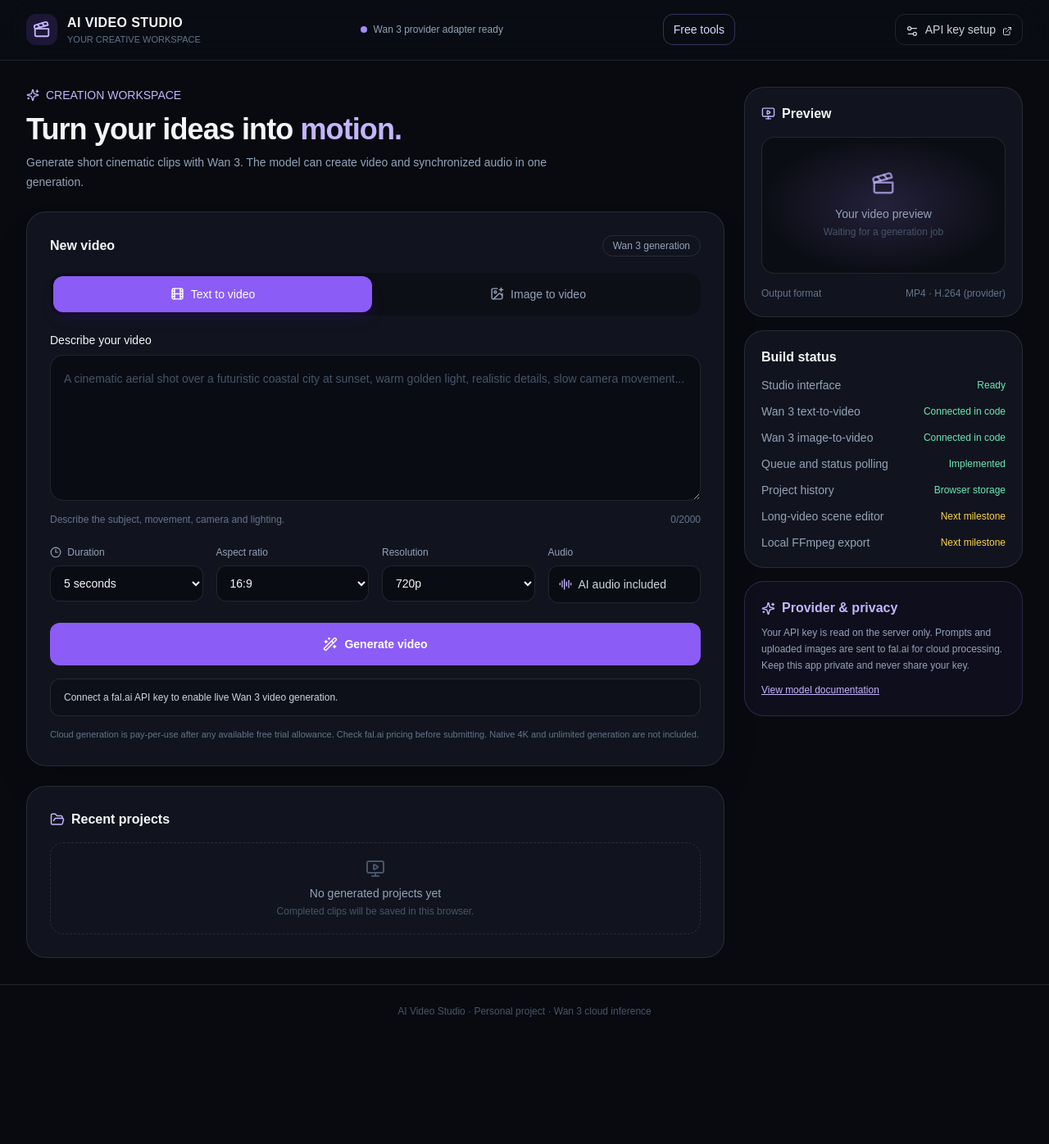
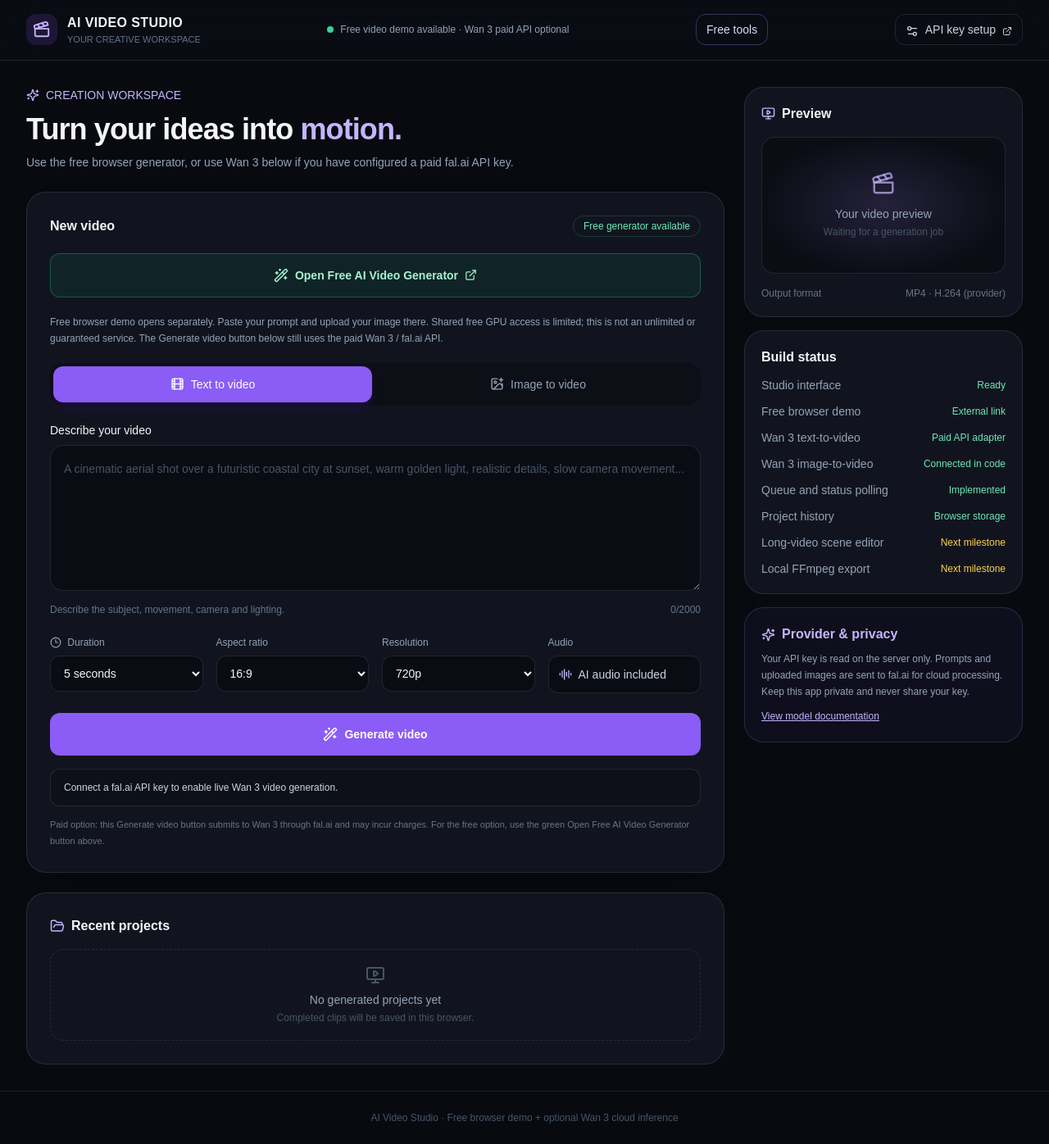
Before and after one commit to Toolnova1/AI-Video-Studio, a Next.js app: page / in a window 1280 px wide. Shown: the whole page at 82% size. Before the commit the page ends 1266 px from the top, so only its background shows below. Built offline with nearby package versions, Linux system fonts and the light colour scheme.

Commit message:
Add visible free video generator option to main studio

```diff
--- a/components/VideoStudio.tsx
+++ b/components/VideoStudio.tsx
@@ -120,17 +120,17 @@ export default function VideoStudio() {
     <header className="sticky top-0 z-20 border-b border-white/10 bg-[#0b0d14]/90 backdrop-blur-xl">
       <div className="mx-auto flex max-w-[1440px] items-center justify-between px-5 py-4 lg:px-8">
         <div className="flex items-center gap-3"><div className="rounded-xl bg-violet-500/15 p-2 text-violet-300"><Clapperboard size={22}/></div><div><div className="font-semibold tracking-wide">AI VIDEO STUDIO</div><div className="text-[11px] text-slate-500">YOUR CREATIVE WORKSPACE</div></div></div>
-        <div className="hidden items-center gap-2 text-xs text-slate-400 sm:flex"><span className={`h-2 w-2 rounded-full ${requestId ? "bg-amber-400" : "bg-violet-400"}`}/><span>{requestId ? "Generation job active" : "Wan 3 provider adapter ready"}</span></div>
+        <div className="hidden items-center gap-2 text-xs text-slate-400 sm:flex"><span className="h-2 w-2 rounded-full bg-emerald-400"/><span>Free video demo available · Wan 3 paid API optional</span></div>
         <a href="/free-tools" className="rounded-xl border border-violet-400/30 px-3 py-2 text-sm text-violet-200 hover:bg-violet-500/10">Free tools</a> <a href="https://fal.ai/dashboard/keys" target="_blank" rel="noreferrer" className="rounded-xl border border-white/10 px-3 py-2 text-sm text-slate-300 hover:bg-white/5"><Settings2 size={16} className="mr-2 inline"/>API key setup <ExternalLink size={12} className="ml-1 inline"/></a>
       </div>
     </header>
 
     <div className="mx-auto grid max-w-[1440px] gap-6 px-5 py-8 lg:grid-cols-[minmax(0,1fr)_340px] lg:px-8">
       <section className="space-y-6">
-        <div><div className="mb-3 flex items-center gap-2 text-sm text-violet-300"><Sparkles size={16}/> CREATION WORKSPACE</div><h1 className="text-3xl font-semibold tracking-tight sm:text-4xl">Turn your ideas into <span className="text-violet-300">motion.</span></h1><p className="mt-2 max-w-2xl text-sm leading-6 text-slate-400">Generate short cinematic clips with Wan 3. The model can create video and synchronized audio in one generation.</p></div>
+        <div><div className="mb-3 flex items-center gap-2 text-sm text-violet-300"><Sparkles size={16}/> CREATION WORKSPACE</div><h1 className="text-3xl font-semibold tracking-tight sm:text-4xl">Turn your ideas into <span className="text-violet-300">motion.</span></h1><p className="mt-2 max-w-2xl text-sm leading-6 text-slate-400">Use the free browser generator, or use Wan 3 below if you have configured a paid fal.ai API key.</p></div>
 
         <div className="rounded-3xl border border-white/10 bg-[#11141e] p-5 shadow-2xl shadow-black/20 sm:p-7">
-          <div className="mb-5 flex flex-wrap items-center justify-between gap-3"><h2 className="font-semibold">New video</h2><span className="rounded-full border border-white/10 px-3 py-1 text-xs text-slate-400">Wan 3 generation</span></div>
+          <div className="mb-5 flex flex-wrap items-center justify-between gap-3"><h2 className="font-semibold">New video</h2><span className="rounded-full border border-emerald-400/20 px-3 py-1 text-xs text-emerald-300">Free generator available</span></div><a href="https://arpitkgoyal-ltx-2-5-demo.static.hf.space/index.html" target="_blank" rel="noreferrer" className="mb-5 flex w-full items-center justify-center gap-2 rounded-xl border border-emerald-400/30 bg-emerald-500/10 px-4 py-4 text-sm font-semibold text-emerald-200 hover:bg-emerald-500/20"><WandSparkles size={18}/> Open Free AI Video Generator <ExternalLink size={15}/></a><p className="mb-5 text-xs leading-5 text-slate-400">Free browser demo opens separately. Paste your prompt and upload your image there. Shared free GPU access is limited; this is not an unlimited or guaranteed service. The Generate video button below still uses the paid Wan 3 / fal.ai API.</p>
           <div className="mb-5 grid grid-cols-2 gap-2 rounded-2xl bg-black/25 p-1">
             <button onClick={() => setMode("text")} className={`flex items-center justify-center gap-2 rounded-xl px-3 py-3 text-sm transition ${mode === "text" ? "bg-violet-500 text-white shadow-lg shadow-violet-950/40" : "text-slate-400 hover:text-white"}`}><Film size={17}/> Text to video</button>
             <button onClick={() => setMode("image")} className={`flex items-center justify-center gap-2 rounded-xl px-3 py-3 text-sm transition ${mode === "image" ? "bg-violet-500 text-white shadow-lg shadow-violet-950/40" : "text-slate-400 hover:text-white"}`}><ImagePlus size={17}/> Image to video</button>
@@ -151,7 +151,7 @@ export default function VideoStudio() {
 
           <button disabled={jobState !== "idle"} onClick={requestGeneration} className="flex w-full items-center justify-center gap-2 rounded-xl bg-violet-500 px-5 py-4 text-sm font-semibold text-white transition hover:bg-violet-400 disabled:opacity-60"><WandSparkles size={18}/>{jobState === "submitting" ? "Submitting request..." : jobState === "queued" ? "Generation in progress..." : "Generate video"}</button>
           {notice && <p role="status" className="mt-4 rounded-xl border border-white/10 bg-black/20 px-4 py-3 text-xs leading-5 text-slate-300">{notice}</p>}
-          <p className="mt-3 text-[11px] leading-5 text-slate-500">Cloud generation is pay-per-use after any available free trial allowance. Check fal.ai pricing before submitting. Native 4K and unlimited generation are not included.</p>
+          <p className="mt-3 text-[11px] leading-5 text-slate-500">Paid option: this Generate video button submits to Wan 3 through fal.ai and may incur charges. For the free option, use the green Open Free AI Video Generator button above.</p>
         </div>
 
         <div className="rounded-3xl border border-white/10 bg-[#11141e] p-5 sm:p-7"><div className="mb-4 flex items-center gap-2"><FolderOpen size={18} className="text-violet-300"/><h2 className="font-semibold">Recent projects</h2></div>{projects.length === 0 ? <div className="flex min-h-28 flex-col items-center justify-center rounded-2xl border border-dashed border-white/10 text-center"><MonitorPlay size={24} className="mb-2 text-slate-600"/><p className="text-sm text-slate-400">No generated projects yet</p><p className="mt-1 text-xs text-slate-600">Completed clips will be saved in this browser.</p></div> : <div className="space-y-3">{projects.map(project => <div key={project.id} className="flex flex-wrap items-center justify-between gap-3 rounded-xl border border-white/10 bg-black/20 p-3"><div className="min-w-0 flex-1"><p className="truncate text-sm text-slate-200">{project.prompt}</p><p className="mt-1 text-xs text-slate-500">{project.duration}s · {project.mode === "text" ? "Text to video" : "Image to video"} · {new Date(project.createdAt).toLocaleString()}</p></div><a href={project.videoUrl} target="_blank" rel="noreferrer" className="text-xs text-violet-300 underline">Open video</a></div>)}</div>}</div>
@@ -159,10 +159,10 @@ export default function VideoStudio() {
 
       <aside className="space-y-4">
         <div className="rounded-3xl border border-white/10 bg-[#11141e] p-5"><div className="mb-4 flex items-center gap-2"><MonitorPlay size={17} className="text-violet-300"/><h3 className="font-semibold">Preview</h3></div><div className="flex aspect-video flex-col items-center justify-center overflow-hidden rounded-2xl border border-white/10 bg-[radial-gradient(ellipse_at_center,_#24213b_0%,_#0b0d14_72%)] text-center">{videoUrl ? <video controls playsInline src={videoUrl} className="h-full w-full object-contain"/> : <><Clapperboard size={30} className="mb-3 text-violet-300/70"/><p className="text-sm text-slate-400">Your video preview</p><p className="mt-1 text-xs text-slate-600">{requestId ? "Generation job running" : "Waiting for a generation job"}</p></>}</div>{videoUrl && <a href={videoUrl} target="_blank" rel="noreferrer" className="mt-3 flex items-center justify-center gap-2 text-center text-xs text-violet-300 underline"><Download size={14}/> Open / save generated video</a>}<div className="mt-4 flex justify-between text-xs text-slate-500"><span>Output format</span><span>MP4 · H.264 (provider)</span></div></div>
-        <div className="rounded-3xl border border-white/10 bg-[#11141e] p-5"><h3 className="mb-3 font-semibold">Build status</h3><div className="space-y-3 text-sm">{[["Studio interface","Ready",true],["Wan 3 text-to-video","Connected in code",true],["Wan 3 image-to-video","Connected in code",true],["Queue and status polling","Implemented",true],["Project history","Browser storage",true],["Long-video scene editor","Next milestone",false],["Local FFmpeg export","Next milestone",false]].map(([name,status,ready])=><div key={String(name)} className="flex items-center justify-between gap-2"><span className="text-slate-400">{name}</span><span className={`text-xs ${ready ? "text-emerald-300" : "text-amber-300"}`}>{String(status)}</span></div>)}</div></div>
+        <div className="rounded-3xl border border-white/10 bg-[#11141e] p-5"><h3 className="mb-3 font-semibold">Build status</h3><div className="space-y-3 text-sm">{[["Studio interface","Ready",true],["Free browser demo","External link",true],["Wan 3 text-to-video","Paid API adapter",true],["Wan 3 image-to-video","Connected in code",true],["Queue and status polling","Implemented",true],["Project history","Browser storage",true],["Long-video scene editor","Next milestone",false],["Local FFmpeg export","Next milestone",false]].map(([name,status,ready])=><div key={String(name)} className="flex items-center justify-between gap-2"><span className="text-slate-400">{name}</span><span className={`text-xs ${ready ? "text-emerald-300" : "text-amber-300"}`}>{String(status)}</span></div>)}</div></div>
         <div className="rounded-3xl border border-violet-400/20 bg-violet-500/5 p-5"><div className="mb-2 flex items-center gap-2 text-violet-300"><Sparkles size={17}/><h3 className="font-semibold">Provider & privacy</h3></div><p className="text-xs leading-5 text-slate-400">Your API key is read on the server only. Prompts and uploaded images are sent to fal.ai for cloud processing. Keep this app private and never share your key.</p><a href="https://fal.ai/models/alibaba/wan-3.0/text-to-video/api" target="_blank" rel="noreferrer" className="mt-3 inline-block text-xs text-violet-300 underline">View model documentation</a></div>
       </aside>
     </div>
-    <footer className="border-t border-white/10 px-5 py-6 text-center text-xs text-slate-600">AI Video Studio · Personal project · Wan 3 cloud inference</footer>
+    <footer className="border-t border-white/10 px-5 py-6 text-center text-xs text-slate-600">AI Video Studio · Free browser demo + optional Wan 3 cloud inference</footer>
   </main>;
 }
```
